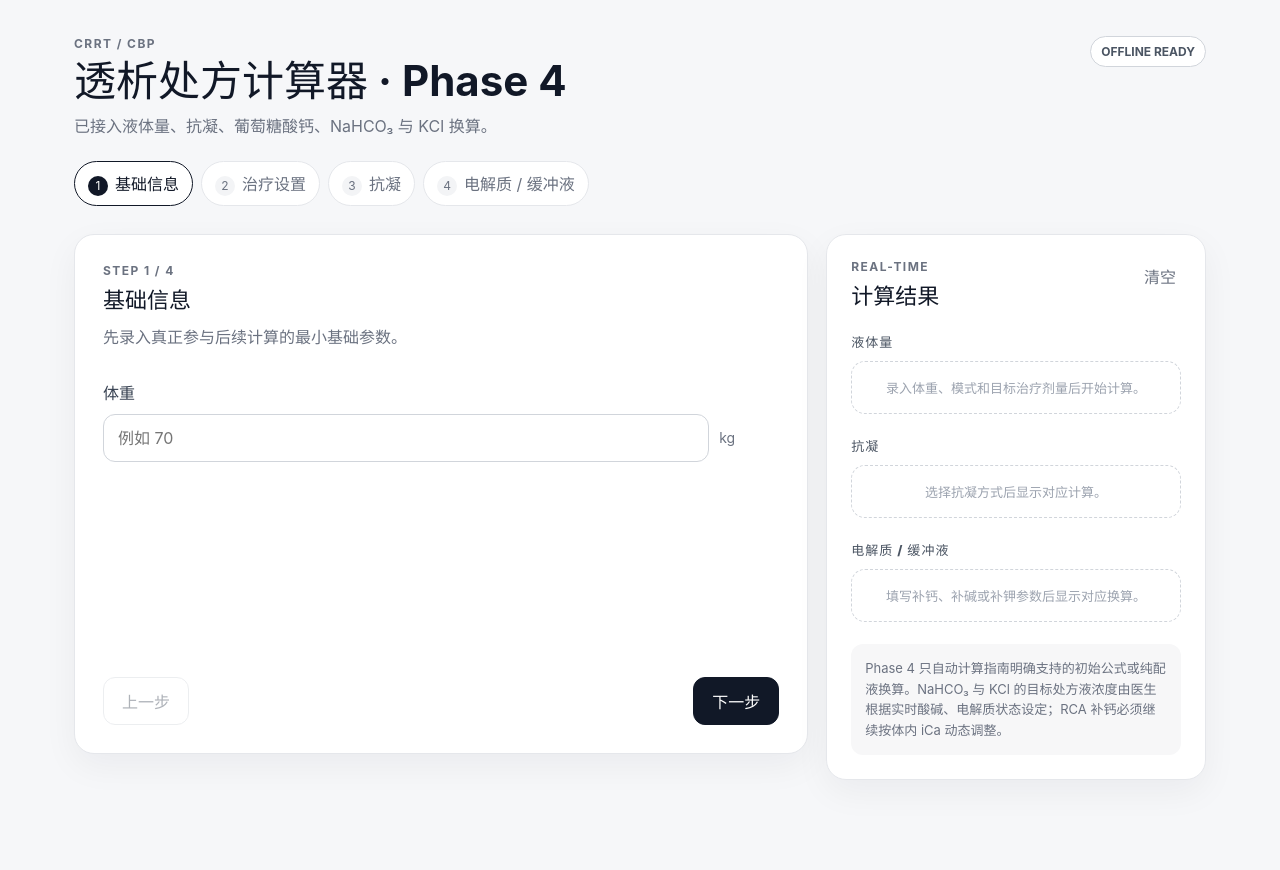
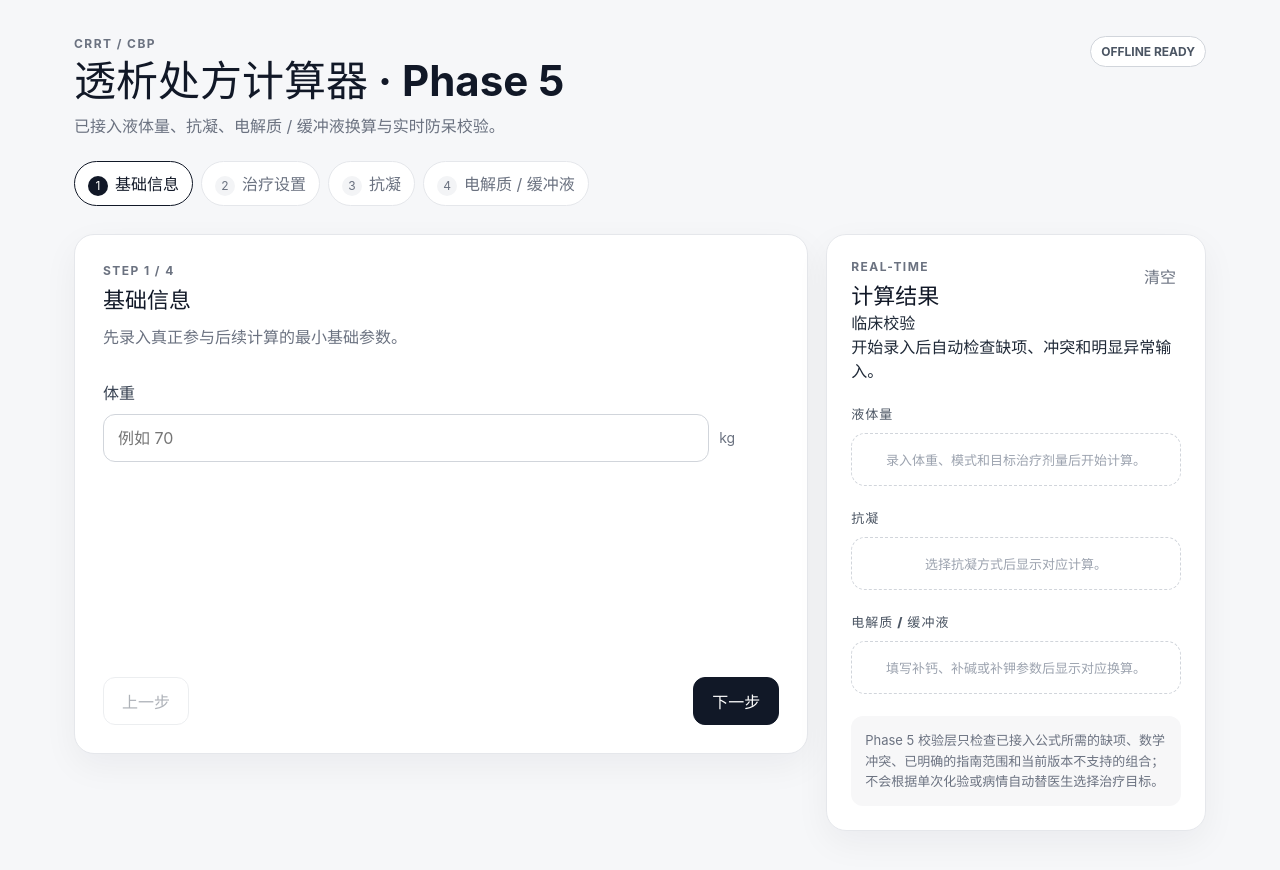
Before and after one commit to banxia-O/CRRT-Calculator, a React (Vite) app: page / in a window 1280 px wide. Shown: the top 870 px of the page. Before the commit the page ends 844 px from the top, so only its background shows below. Built offline with nearby package versions, Linux system fonts and the light colour scheme.

Commit message:
feat: surface Phase 5 validation in UI

```diff
--- a/src/App.tsx
+++ b/src/App.tsx
@@ -8,23 +8,62 @@ import { calculateFluidPrescription } from './calculators/fluid'
 import { steps } from './clinical/config'
 import { visibleFields } from './flow/engine'
 import type { FieldConfig, FormState } from './flow/types'
+import {
+  validatePrescription,
+  type ValidationIssue,
+  type ValidationSeverity,
+} from './validation/prescription'
+
+const severityRank: Record<ValidationSeverity, number> = {
+  error: 3,
+  warning: 2,
+  info: 1,
+}
+
+function strongestSeverity(issues: ValidationIssue[]) {
+  return issues.reduce<ValidationSeverity | undefined>((current, issue) => {
+    if (!current || severityRank[issue.severity] > severityRank[current]) {
+      return issue.severity
+    }
+    return current
+  }, undefined)
+}
+
+function FieldIssues({ issues }: { issues: ValidationIssue[] }) {
+  if (issues.length === 0) return null
+
+  return (
+    <div className="field-validation-list">
+      {issues.map((issue) => (
+        <div className={`field-validation ${issue.severity}`} key={issue.id}>
+          {issue.message}
+        </div>
+      ))}
+    </div>
+  )
+}
 
 function Field({
   field,
   value,
   otherValue,
+  issues,
   onChange,
   onOtherChange,
 }: {
   field: FieldConfig
   value: string | number | undefined
   otherValue?: string
+  issues: ValidationIssue[]
   onChange: (value: string | number | undefined) => void
   onOtherChange: (value: string) => void
 }) {
+  const severity = strongestSeverity(issues)
+  const blockClass = `field-block ${severity ? `has-${severity}` : ''}`
+
   if (field.type === 'single') {
     return (
-      <div className="field-block">
+      <div className={blockClass}>
         <div className="field-label">{field.label}</div>
         <div className="option-grid">
           {field.options?.map((option) => (
@@ -49,12 +88,13 @@ function Field({
         )}
 
         {field.helpText && <div className="help-text">{field.helpText}</div>}
+        <FieldIssues issues={issues} />
       </div>
     )
   }
 
   return (
-    <label className="field-block">
+    <label className={blockClass}>
       <span className="field-label">{field.label}</span>
       <div className="input-with-unit">
         <input
@@ -73,6 +113,7 @@ function Field({
         {field.unit && <span className="unit">{field.unit}</span>}
       </div>
       {field.helpText && <div className="help-text">{field.helpText}</div>}
+      <FieldIssues issues={issues} />
     </label>
   )
 }
@@ -103,6 +144,47 @@ function ComponentResultBlock({ result }: { result: ComponentCalculationResult }
           {message}
         </div>
       ))}
+    </div>
+  )
+}
+
+function ValidationPanel({
+  issues,
+  errorCount,
+  warningCount,
+  hasAnyInput,
+}: {
+  issues: ValidationIssue[]
+  errorCount: number
+  warningCount: number
+  hasAnyInput: boolean
+}) {
+  return (
+    <div className="validation-panel">
+      <div className="validation-heading">
+        <strong>临床校验</strong>
+        <div className="validation-counts">
+          {errorCount > 0 && <span className="validation-badge error">错误 {errorCount}</span>}
+          {warningCount > 0 && (
+            <span className="validation-badge warning">提醒 {warningCount}</span>
+          )}
+        </div>
+      </div>
+
+      {!hasAnyInput ? (
+        <div className="validation-ok muted">开始录入后自动检查缺项、冲突和明显异常输入。</div>
+      ) : issues.length === 0 ? (
+        <div className="validation-ok">当前未发现已接入规则中的冲突。</div>
+      ) : (
+        <div className="validation-issues">
+          {issues.map((issue) => (
+            <div className={`validation-issue ${issue.severity}`} key={issue.id}>
+              <div className="validation-issue-title">{issue.title}</div>
+              <div className="validation-issue-message">{issue.message}</div>
+            </div>
+          ))}
+        </div>
+      )}
     </div>
   )
 }
@@ -221,6 +303,11 @@ export default function App() {
     [state, fluidResult.targetEffluentMlH],
   )
 
+  const validationResult = useMemo(
+    () => validatePrescription(state, otherValues),
+    [state, otherValues],
+  )
+
   const summary = useMemo(() => {
     const allVisibleFields = steps.flatMap((item) => visibleFields(item.fields, state))
     const visibleIds = new Set(allVisibleFields.map((field) => field.id))
@@ -253,6 +340,7 @@ export default function App() {
       })
   }, [state, otherValues])
 
+  const hasAnyInput = Object.values(state).some((value) => value !== undefined && value !== '')
   const hasFluidInputs = Boolean(state.weight || state.targetDose || state.mode)
   const hasAnticoagulationInput = Boolean(state.anticoagulation)
   const hasElectrolyteInputs = Boolean(
@@ -270,8 +358,8 @@ export default function App() {
       <header className="page-header">
         <div>
           <div className="eyebrow">CRRT / CBP</div>
-          <h1>透析处方计算器 · Phase 4</h1>
-          <p>已接入液体量、抗凝、葡萄糖酸钙、NaHCO₃ 与 KCl 换算。</p>
+          <h1>透析处方计算器 · Phase 5</h1>
+          <p>已接入液体量、抗凝、电解质 / 缓冲液换算与实时防呆校验。</p>
         </div>
         <span className="demo-badge">OFFLINE READY</span>
       </header>
@@ -308,6 +396,7 @@ export default function App() {
                 field={field}
                 value={state[field.id]}
                 otherValue={otherValues[field.id]}
+                issues={validationResult.byField[field.id] ?? []}
                 onChange={(value) =>
                   setState((current) => ({ ...current, [field.id]: value }))
                 }
@@ -356,6 +445,13 @@ export default function App() {
               清空
             </button>
           </div>
+
+          <ValidationPanel
+            issues={validationResult.issues}
+            errorCount={validationResult.errors.length}
+            warningCount={validationResult.warnings.length}
+            hasAnyInput={hasAnyInput}
+          />
 
           <div className="result-section-title">液体量</div>
           {!hasFluidInputs ? (
@@ -446,7 +542,7 @@ export default function App() {
           )}
 
           <div className="summary-note">
-            Phase 4 只自动计算指南明确支持的初始公式或纯配液换算。NaHCO₃ 与 KCl 的目标处方液浓度由医生根据实时酸碱、电解质状态设定；RCA 补钙必须继续按体内 iCa 动态调整。
+            Phase 5 校验层只检查已接入公式所需的缺项、数学冲突、已明确的指南范围和当前版本不支持的组合；不会根据单次化验或病情自动替医生选择治疗目标。
           </div>
         </aside>
       </div>
```
